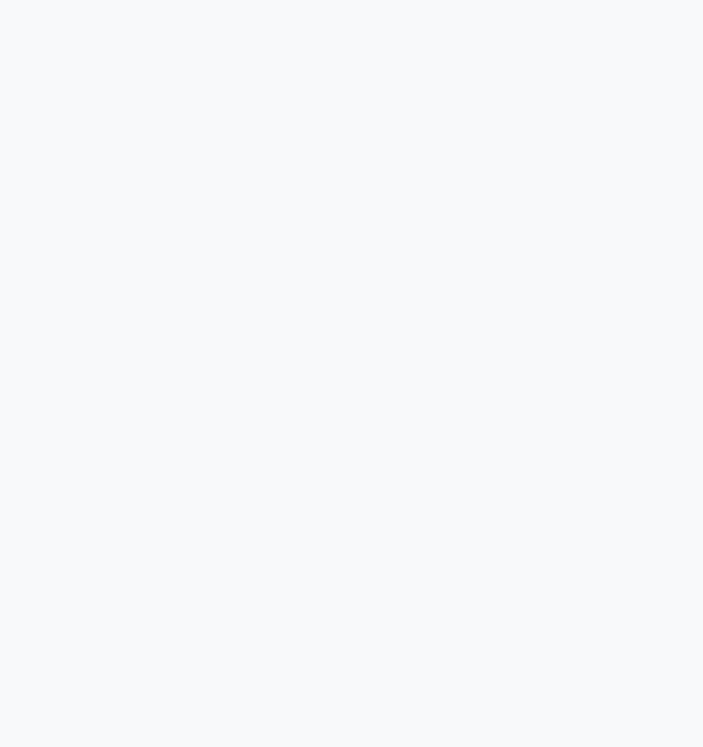
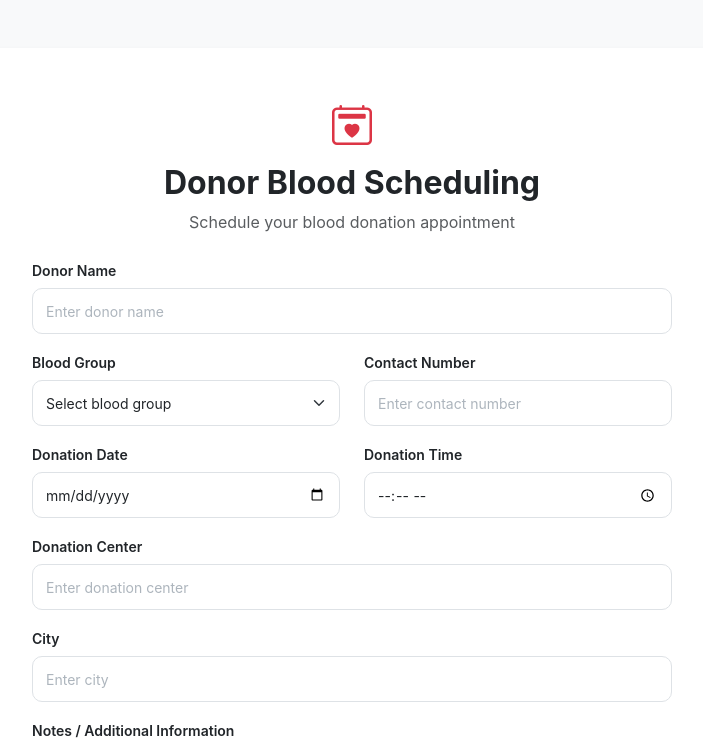
Before and after one commit to priyanshi-2608/bloodlink-routing, a React (Vite) app: page /donor-blood-scheduling in a window 1280 px wide. Before the commit this address had no page. Shown: the top 747 px of the page, without its empty margins (288-991 px from the left). Built offline with nearby package versions, Linux system fonts and the light colour scheme.

Commit message:
Task 8: Donor Blood Scheduling Page UI

```diff
--- a/src/App.jsx
+++ b/src/App.jsx
@@ -13,6 +13,7 @@ import AdminDashboard from "./Pages/AdminDashboard.jsx";
 import Profile from "./Pages/Profile.jsx";
 import DonationRequest from "./Pages/DonationRequest.jsx";
 import PatientBloodRequest from "./Pages/PatientBloodRequest.jsx";
+import DonorBloodScheduling from "./Pages/DonorBloodScheduling.jsx";
 
 function App() {
   return (
@@ -33,6 +34,7 @@ function App() {
         <Route path="/profile" element={<Profile />} />
         <Route path="/donation-request" element={<DonationRequest />}/>
         <Route path="/patient-blood-request" element={<PatientBloodRequest/>}/>
+        <Route path="/donor-blood-scheduling" element={<DonorBloodScheduling/>}/>
       </Routes>
     </BrowserRouter>
   );
--- /dev/null
+++ b/src/Pages/DonorBloodScheduling.jsx
@@ -0,0 +1,221 @@
+import { useState } from "react";
+
+function DonorBloodScheduling() {
+  const [schedule, setSchedule] = useState({
+    donorName: "",
+    bloodGroup: "",
+    donationDate: "",
+    donationTime: "",
+    donationCenter: "",
+    city: "",
+    contactNumber: "",
+    notes: "",
+  });
+
+  const handleChange = (e) => {
+    const { name, value } = e.target;
+
+    setSchedule({
+      ...schedule,
+      [name]: value,
+    });
+  };
+
+  const handleSubmit = (e) => {
+    e.preventDefault();
+
+    console.log("Donation Schedule:", schedule);
+
+    alert("Blood donation scheduled successfully!");
+  };
+
+  return (
+    <div className="container py-5">
+      <div className="row justify-content-center">
+        <div className="col-lg-8">
+          <div className="card shadow-sm border-0">
+            <div className="card-body p-4 p-md-5">
+
+              {/* Header */}
+              <div className="text-center mb-4">
+                <i className="bi bi-calendar2-heart text-danger fs-1"></i>
+
+                <h2 className="fw-bold mt-2">
+                  Donor Blood Scheduling
+                </h2>
+
+                <p className="text-muted mb-0">
+                  Schedule your blood donation appointment
+                </p>
+              </div>
+
+              <form onSubmit={handleSubmit}>
+
+                {/* Donor Name */}
+                <div className="mb-3">
+                  <label className="form-label fw-semibold">
+                    Donor Name
+                  </label>
+
+                  <input
+                    type="text"
+                    name="donorName"
+                    value={schedule.donorName}
+                    onChange={handleChange}
+                    className="form-control"
+                    placeholder="Enter donor name"
+                    required
+                  />
+                </div>
+
+                <div className="row">
+
+                  {/* Blood Group */}
+                  <div className="col-md-6 mb-3">
+                    <label className="form-label fw-semibold">
+                      Blood Group
+                    </label>
+
+                    <select
+                      name="bloodGroup"
+                      value={schedule.bloodGroup}
+                      onChange={handleChange}
+                      className="form-select"
+                      required
+                    >
+                      <option value="">Select blood group</option>
+                      <option value="A+">A+</option>
+                      <option value="A-">A-</option>
+                      <option value="B+">B+</option>
+                      <option value="B-">B-</option>
+                      <option value="AB+">AB+</option>
+                      <option value="AB-">AB-</option>
+                      <option value="O+">O+</option>
+                      <option value="O-">O-</option>
+                    </select>
+                  </div>
+
+                  {/* Contact Number */}
+                  <div className="col-md-6 mb-3">
+                    <label className="form-label fw-semibold">
+                      Contact Number
+                    </label>
+
+                    <input
+                      type="tel"
+                      name="contactNumber"
+                      value={schedule.contactNumber}
+                      onChange={handleChange}
+                      className="form-control"
+                      placeholder="Enter contact number"
+                      required
+                    />
+                  </div>
+                </div>
+
+                <div className="row">
+
+                  {/* Donation Date */}
+                  <div className="col-md-6 mb-3">
+                    <label className="form-label fw-semibold">
+                      Donation Date
+                    </label>
+
+                    <input
+                      type="date"
+                      name="donationDate"
+                      value={schedule.donationDate}
+                      onChange={handleChange}
+                      className="form-control"
+                      required
+                    />
+                  </div>
+
+                  {/* Donation Time */}
+                  <div className="col-md-6 mb-3">
+                    <label className="form-label fw-semibold">
+                      Donation Time
+                    </label>
+
+                    <input
+                      type="time"
+                      name="donationTime"
+                      value={schedule.donationTime}
+                      onChange={handleChange}
+                      className="form-control"
+                      required
+                    />
+                  </div>
+                </div>
+
+                {/* Donation Center */}
+                <div className="mb-3">
+                  <label className="form-label fw-semibold">
+                    Donation Center
+                  </label>
+
+                  <input
+                    type="text"
+                    name="donationCenter"
+                    value={schedule.donationCenter}
+                    onChange={handleChange}
+                    className="form-control"
+                    placeholder="Enter donation center"
+                    required
+                  />
+                </div>
+
+                {/* City */}
+                <div className="mb-3">
+                  <label className="form-label fw-semibold">
+                    City
+                  </label>
+
+                  <input
+                    type="text"
+                    name="city"
+                    value={schedule.city}
+                    onChange={handleChange}
+                    className="form-control"
+                    placeholder="Enter city"
+                    required
+                  />
+                </div>
+
+                {/* Notes */}
+                <div className="mb-4">
+                  <label className="form-label fw-semibold">
+                    Notes / Additional Information
+                  </label>
+
+                  <textarea
+                    name="notes"
+                    value={schedule.notes}
+                    onChange={handleChange}
+                    className="form-control"
+                    rows="4"
+                    placeholder="Enter any additional information"
+                  ></textarea>
+                </div>
+
+                {/* Submit */}
+                <div className="d-grid">
+                  <button
+                    type="submit"
+                    className="btn btn-danger btn-lg"
+                  >
+                    <i className="bi bi-calendar-check me-2"></i>
+                    Schedule Donation
+                  </button>
+                </div>
+
+              </form>
+            </div>
+          </div>
+        </div>
+      </div>
+    </div>
+  );
+}
+
+export default DonorBloodScheduling;
--- a/src/components/donor/Navbar.jsx
+++ b/src/components/donor/Navbar.jsx
@@ -28,8 +28,8 @@ function Navbar() {
             </li>
 
             <li className="nav-item">
-              <a className="nav-link" href="#">
-                Blood Requests
+              <a className="nav-link" href="/donor-blood-scheduling">
+                Blood Scheduling
               </a>
             </li>
 
```
